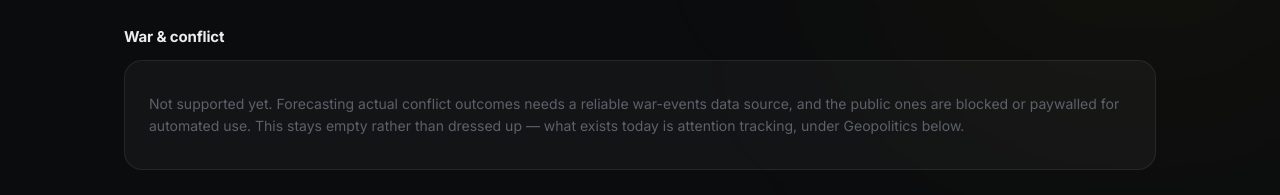
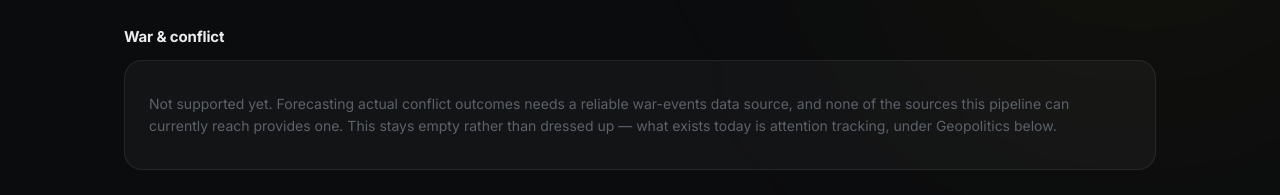
Before and after one commit to shobhit26-09/vantage, a plain HTML site: page index.html in a window 1280 px wide. Shown: the part 886-1081 px from the top of the page. Drawn offline with Linux system fonts and the light colour scheme.

Commit message:
Update index.html

```diff
--- a/index.html
+++ b/index.html
@@ -51,7 +51,7 @@
   </div>
   <div class="fgroup">
     <h3 class="fgroup-title">War &amp; conflict</h3>
-    <div class="panel"><p class="empty">Not supported yet. Forecasting actual conflict outcomes needs a reliable war-events data source, and the public ones are blocked or paywalled for automated use. This stays empty rather than dressed up — what exists today is attention tracking, under Geopolitics below.</p></div>
+    <div class="panel"><p class="empty">Not supported yet. Forecasting actual conflict outcomes needs a reliable war-events data source, and none of the sources this pipeline can currently reach provides one. This stays empty rather than dressed up — what exists today is attention tracking, under Geopolitics below.</p></div>
   </div>
   <div class="fgroup">
     <h3 class="fgroup-title">Geopolitics <span class="fgroup-tag">public attention, not outcomes</span></h3>
```
